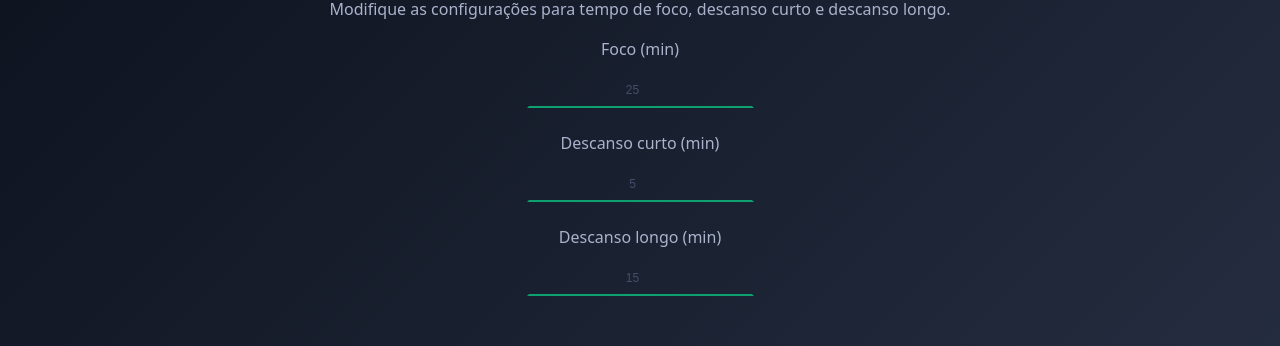
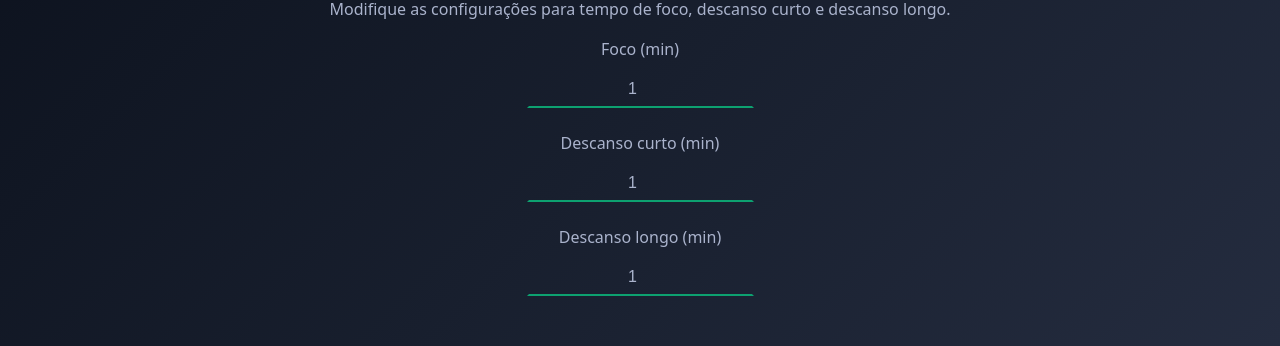
Before and after one commit to juniorbonini/pomodora, a React (Vite) app: page /settings in a window 1280 px wide. Shown: the part 323-669 px from the top of the page. Built offline with nearby package versions, Linux system fonts and the light colour scheme.

Commit message:
feat: Capturando o onSubmit do formulário com ref.

```diff
--- a/src/pages/Settings/index.tsx
+++ b/src/pages/Settings/index.tsx
@@ -2,10 +2,26 @@ import { Button } from "@/components/Button";
 import { Container } from "@/components/Container";
 import { Heading } from "@/components/Heading";
 import { Input } from "@/components/Input";
+import { useTaskContext } from "@/context/TaskContext/task-context";
 import { Main } from "@/Templates/Main";
 import { Save } from "lucide-react";
+import { useRef, type ChangeEvent } from "react";
 
 export const Settings = () => {
+  const { state } = useTaskContext();
+  const workTimeInput = useRef<HTMLInputElement>(null);
+  const shortBreakTimeInput = useRef<HTMLInputElement>(null);
+  const longBreakTimeInput = useRef<HTMLInputElement>(null);
+
+  function handleSaveSettings(e: ChangeEvent<HTMLFormElement>) {
+    e.preventDefault();
+
+    const workTime = workTimeInput.current?.value;
+    const shortBreakTime = shortBreakTimeInput.current?.value;
+    const longBreakTime = longBreakTimeInput.current?.value;
+
+    console.log(workTime, shortBreakTime, longBreakTime);
+  }
   return (
     <Main>
       <Container>
@@ -18,9 +34,11 @@ export const Settings = () => {
         </p>
       </Container>
       <Container>
-        <form className="form">
+        <form className="form" onSubmit={handleSaveSettings}>
           <div className="formRow">
             <Input
+              ref={workTimeInput}
+              defaultValue={state.config.workTime}
               type="number"
               label="Foco (min)"
               id="workTime"
@@ -30,6 +48,8 @@ export const Settings = () => {
           </div>
           <div className="formRow">
             <Input
+              ref={shortBreakTimeInput}
+              defaultValue={state.config.shortBreakTime}
               type="number"
               label="Descanso curto (min)"
               id="shortBreakTime"
@@ -39,10 +59,11 @@ export const Settings = () => {
           </div>
           <div className="formRow">
             <Input
+              ref={longBreakTimeInput}
+              defaultValue={state.config.longBreakTime}
               type="number"
               label="Descanso longo (min)"
               id="longBreakTime"
-              placeholder="15"
               min={15}
             />
           </div>
```
